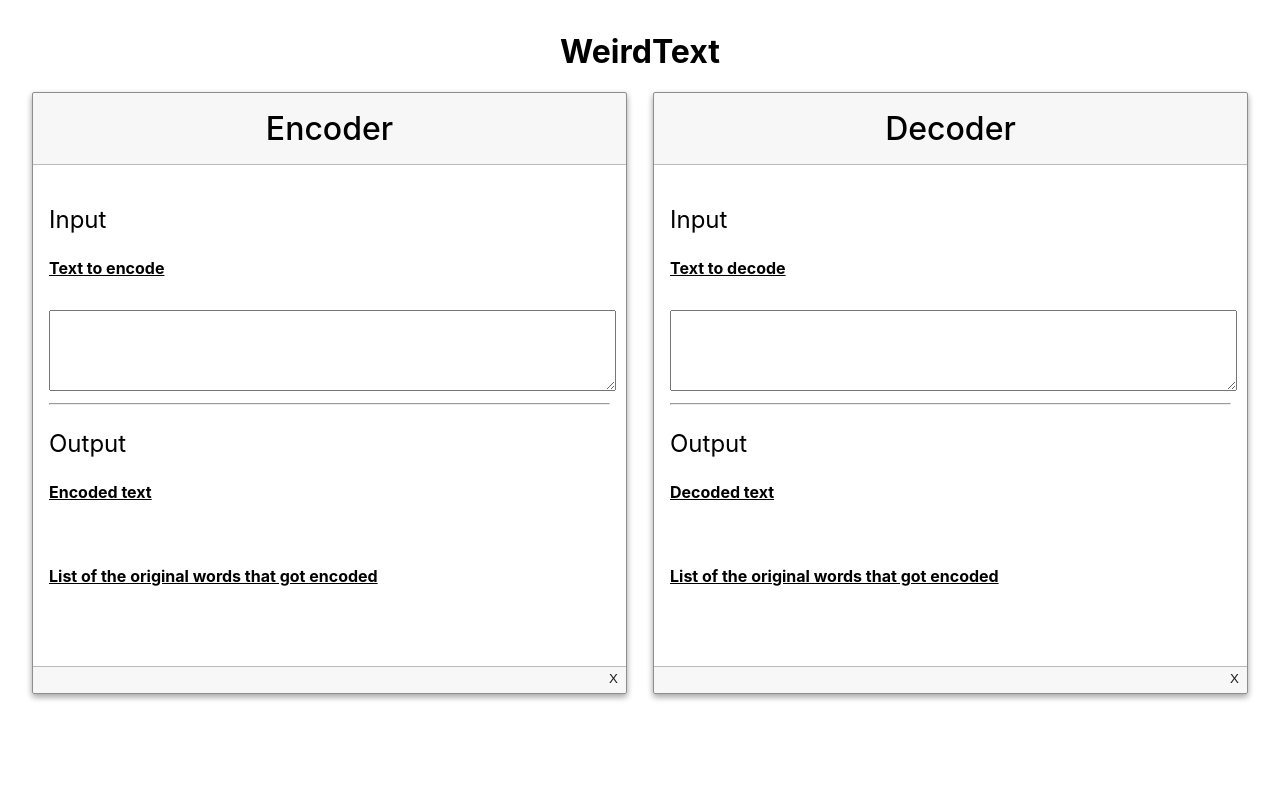
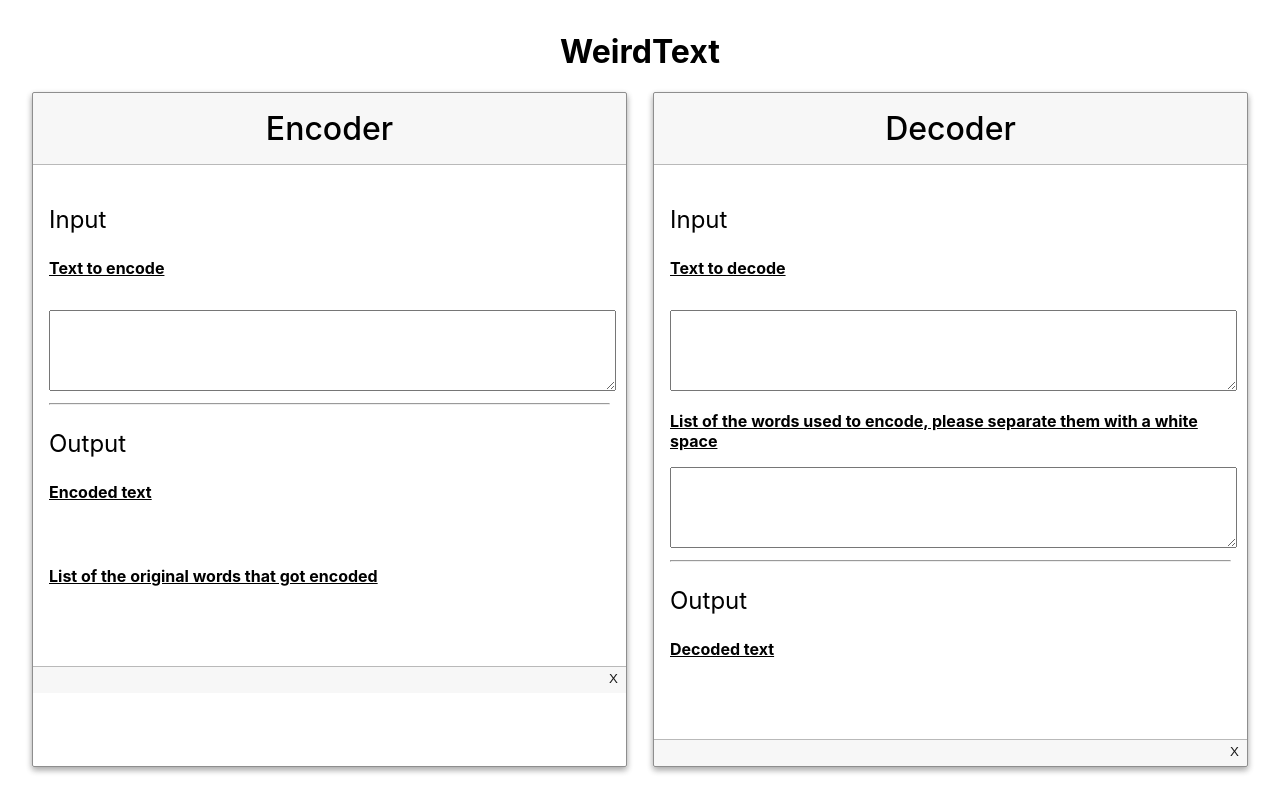
Before and after one commit to enricocasadei/encoding-decoding-tool, a React (Create React App) app: page / in a window 1280 px wide. Built offline with nearby package versions, Linux system fonts and the light colour scheme.

Commit message:
add file for type

```diff
--- /dev/null
+++ b/src/components/Decode/decodeFunction.ts
@@ -0,0 +1,72 @@
+import { Lazy } from '../../type';
+import {
+  correctSentenceForPunctuation,
+  getAllowedChar,
+  insertMapTable,
+  specialCharMapTable,
+} from '../Encode/encodeFunction';
+
+export default function decodeSentence(
+  sentence?: string,
+  wordsKey?: string
+): Lazy<{
+  error: boolean;
+  response: string;
+}> {
+  if (!sentence && !wordsKey)
+    return () => ({
+      error: false,
+      response: '',
+    });
+  if (!sentence) return () => ({ response: 'Missing sentence', error: true });
+  if (!wordsKey) return () => ({ response: 'Missing keys', error: true });
+
+  const sentenceCorrectedForPunctuation = correctSentenceForPunctuation(sentence);
+
+  const mapTable = specialCharMapTable(sentenceCorrectedForPunctuation);
+
+  // get all words and loop
+  const arrWords = sentenceCorrectedForPunctuation.split(' ');
+
+  const arrWordCleaned = arrWords.map(getAllowedChar).map(decodeWord);
+  console.log(arrWordCleaned);
+
+  return () => ({
+    error: false,
+    response: insertMapTable(arrWordCleaned.join(' '), mapTable),
+  });
+}
+
+export function decodeWord(word?: string): string {
+  if (!word) return '';
+  if (word.length <= 3) return word;
+
+  return getOldWord(word);
+}
+
+export function getOldWord(newWord: string): string {
+  const arrWord = [...newWord];
+  const firstLetter = arrWord[0];
+  const lastLetter = arrWord[arrWord.length - 1];
+  let oldWord = newWord;
+
+  arrWord.splice(0, 1);
+  arrWord.splice(arrWord.length - 1, 1);
+  let loops: number = 0;
+  // avoid infinite loop if word is aaaaaaaa
+  while (newWord === oldWord && loops < arrWord.length) {
+    const shuffledWord = permuteBack(arrWord.join(''));
+    oldWord = firstLetter + shuffledWord + lastLetter;
+    loops++;
+  }
+
+  return oldWord;
+}
+
+/** Helper function. It permute back the string moving the first char in the last index.
+ * permutation possible should be the length of word.
+ */
+export const permuteBack = (w: string): string => {
+  if (w === '') return '';
+  return [...w.slice(1, w.length), w[0]].join('');
+};
--- a/src/components/Decode/index.tsx
+++ b/src/components/Decode/index.tsx
@@ -3,9 +3,12 @@ import { ClearInput } from '../ClearInputButton';
 import { Card } from '../Card';
 import { Paragraph } from '../Paragraph';
 import TextareaDebounced from '../TextareaDebounced';
+import decodeSentence from './decodeFunction';
 
 export default function Decode() {
   const [input, setInput] = React.useState<string>();
+  const [words, setWords] = React.useState<string>();
+  const result = React.useMemo(decodeSentence(input, words), [input, words]);
   return (
     <Card.CardBody>
       <Card.CardHeader>Decoder</Card.CardHeader>
@@ -17,6 +20,12 @@ export default function Decode() {
           </u>
         </Paragraph>
         <TextareaDebounced onChange={setInput} input={input} />
+        <Paragraph>
+          <u>
+            <b>List of the words used to encode, please separate them with a white space</b>
+          </u>
+        </Paragraph>
+        <TextareaDebounced onChange={setWords} input={words} />
         <hr />
         <Paragraph size="1.5rem">Output</Paragraph>
         <Paragraph>
@@ -24,13 +33,8 @@ export default function Decode() {
             <b>Decoded text</b>
           </u>
         </Paragraph>
-        <Paragraph></Paragraph>
-        <Paragraph>
-          <u>
-            <b>List of the original words that got encoded</b>
-          </u>
-        </Paragraph>
-        <Paragraph></Paragraph>
+
+        <Paragraph color={result.error ? '#a80f0f' : undefined}>{result.response}</Paragraph>
       </Card.CardContent>
       <Card.CardFooter>
         <Card.CardFooterAction>
--- a/src/components/Encode/encodeFunction.ts
+++ b/src/components/Encode/encodeFunction.ts
@@ -2,6 +2,8 @@
  * Encode sentence.
  * It returns an object with the lazy computation for the encoding and a lazy for the array of words encoded.
  * */
+
+import { Lazy, WordPermuted, MapTable } from "../../type";
 
 export default function encodeSentence(
   sentence?: string
@@ -103,7 +105,7 @@ export function specialCharMapTable(sentence: string): MapTable {
 /** Insert strings in a string:
  *  based on a mapTable which map the index where the string has to be insert.
  * Basically it is a more powerful 'insertInto' */
-function insertMapTable(sentence: string, mapTable: MapTable) {
+export function insertMapTable(sentence: string, mapTable: MapTable) {
   return Object.entries(mapTable).reduce((acc, [idx, str]) => insertInto(acc, parseInt(idx, 10), str), sentence);
 }
 /** Helper function. It insert a string in a string at a specific index */
@@ -115,12 +117,3 @@ export function insertInto(word: string, index: number, str: string) {
 export function correctSentenceForPunctuation(word: string): string {
   return word.replace(/([.,:!?])(?=[^\s])/g, '$1 ');
 }
-
-type Index = number;
-type MapTable = Record<Index, string>;
-type Lazy<T> = () => T;
-type WordPermuted = {
-  changed: boolean;
-  word: string;
-  originalWord: string;
-};
--- a/src/components/Layout.tsx
+++ b/src/components/Layout.tsx
@@ -16,4 +16,5 @@ export const MainGrid = styled.div`
   display: grid;
   grid-template-columns: repeat(auto-fit, minmax(256px, 1fr));
   grid-column-gap: 26px;
+  grid-row-gap: 26px;
 `;
--- a/src/components/Paragraph.tsx
+++ b/src/components/Paragraph.tsx
@@ -1,6 +1,6 @@
 import styled from 'styled-components';
 
-
-export const Paragraph = styled.p<{ size?: string; }> `
+export const Paragraph = styled.p<{ size?: string; color?: string }>`
   font-size: ${props => props.size || 'inherit'};
+  color: ${props => props.color || 'inherit'};
 `;
--- /dev/null
+++ b/src/type.ts
@@ -0,0 +1,8 @@
+export type Index = number;
+export type MapTable = Record<Index, string>;
+export type Lazy<T> = () => T;
+export type WordPermuted = {
+  changed: boolean;
+  word: string;
+  originalWord: string;
+};
```
